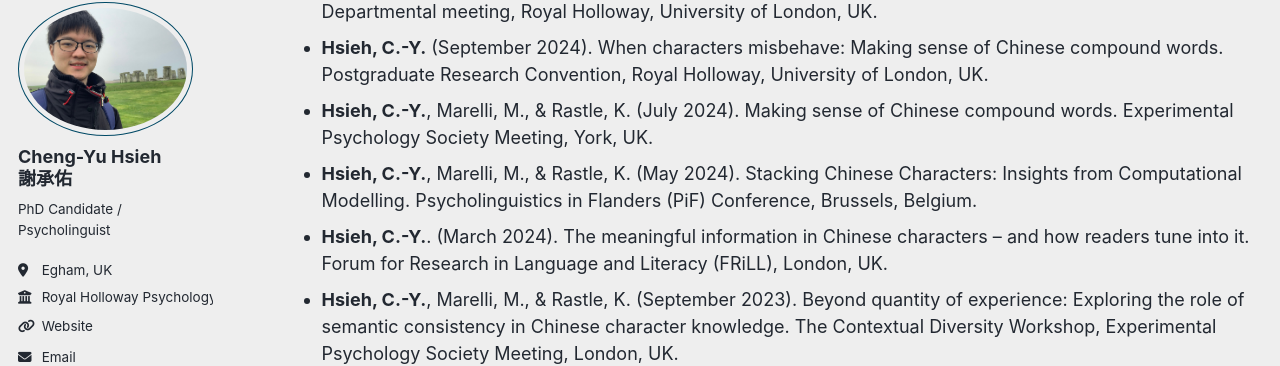
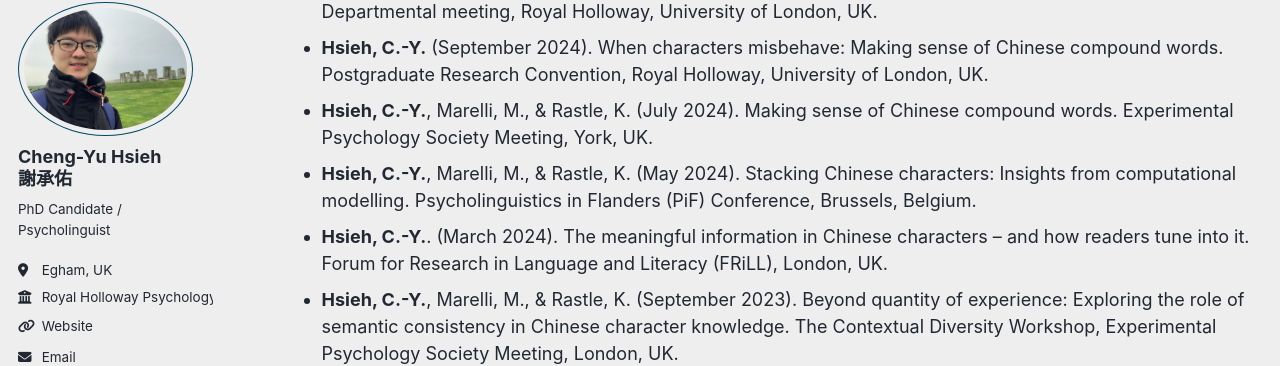
Before and after one commit to cyhsieh-psy/cyhsieh-psy.github.io, a Jekyll site: the page built from _pages/talks.md, in a window 1280 px wide and 900 px high, scrolled down 891 px. Shown: the part 97-463 px from the top of the window. Built offline with Jekyll 4.4.1, drawn with Linux system fonts in a browser that asks for light colours; some web fonts are replaced; a script that is not in the unit is left out.

```diff
--- a/_pages/talks.md
+++ b/_pages/talks.md
@@ -37,7 +37,7 @@ Postgraduate Research Convention, Royal Holloway, University of London, UK.
 Making sense of Chinese compound words.
 Experimental Psychology Society Meeting, York, UK.
 - **Hsieh, C.-Y.**, Marelli, M., & Rastle, K. (May 2024).
-Stacking Chinese Characters: Insights from Computational Modelling.
+Stacking Chinese characters: Insights from computational modelling.
 Psycholinguistics in Flanders (PiF) Conference, Brussels, Belgium.
 - **Hsieh, C.-Y.**. (March 2024).
 The meaningful information in Chinese characters – and how readers tune into it.
```
